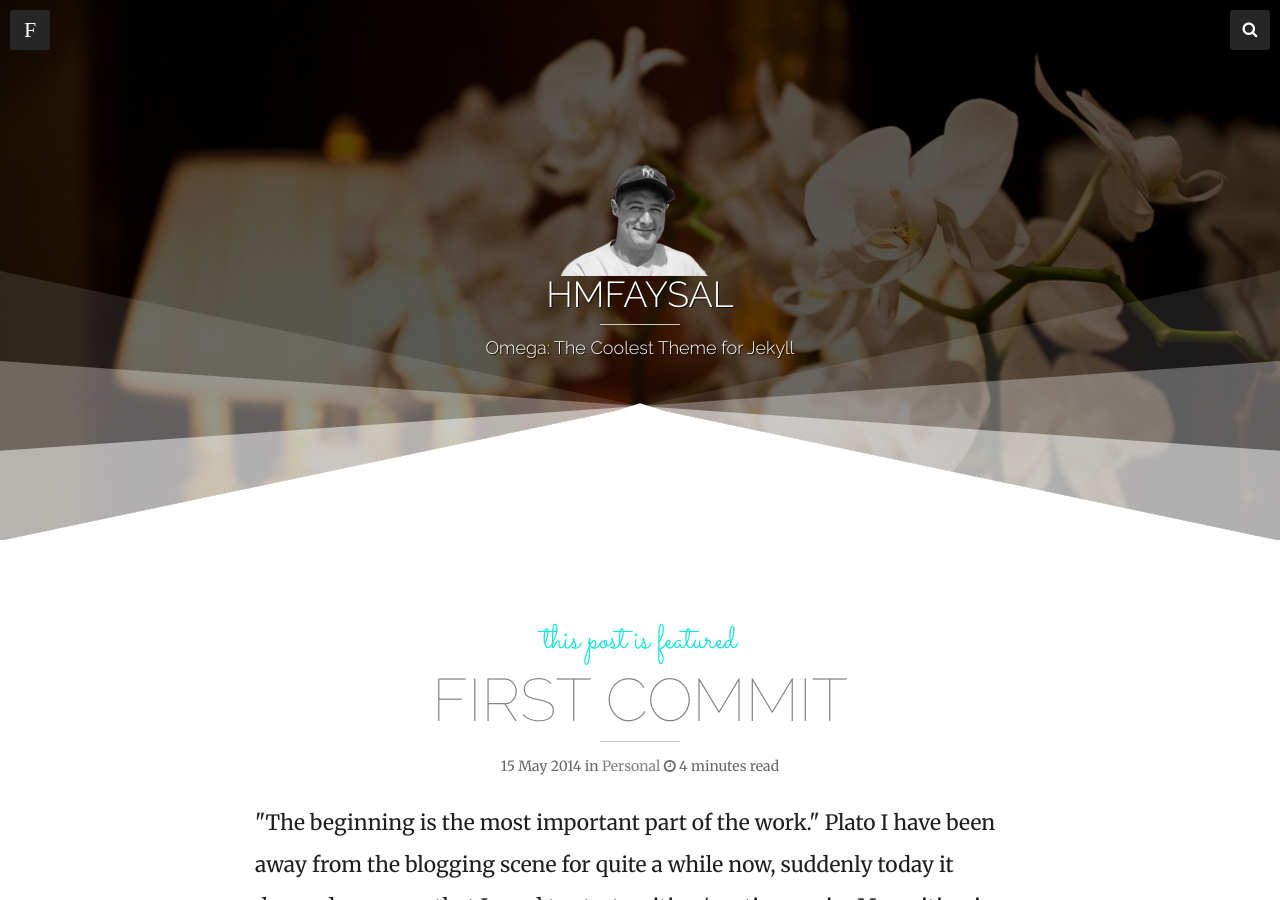
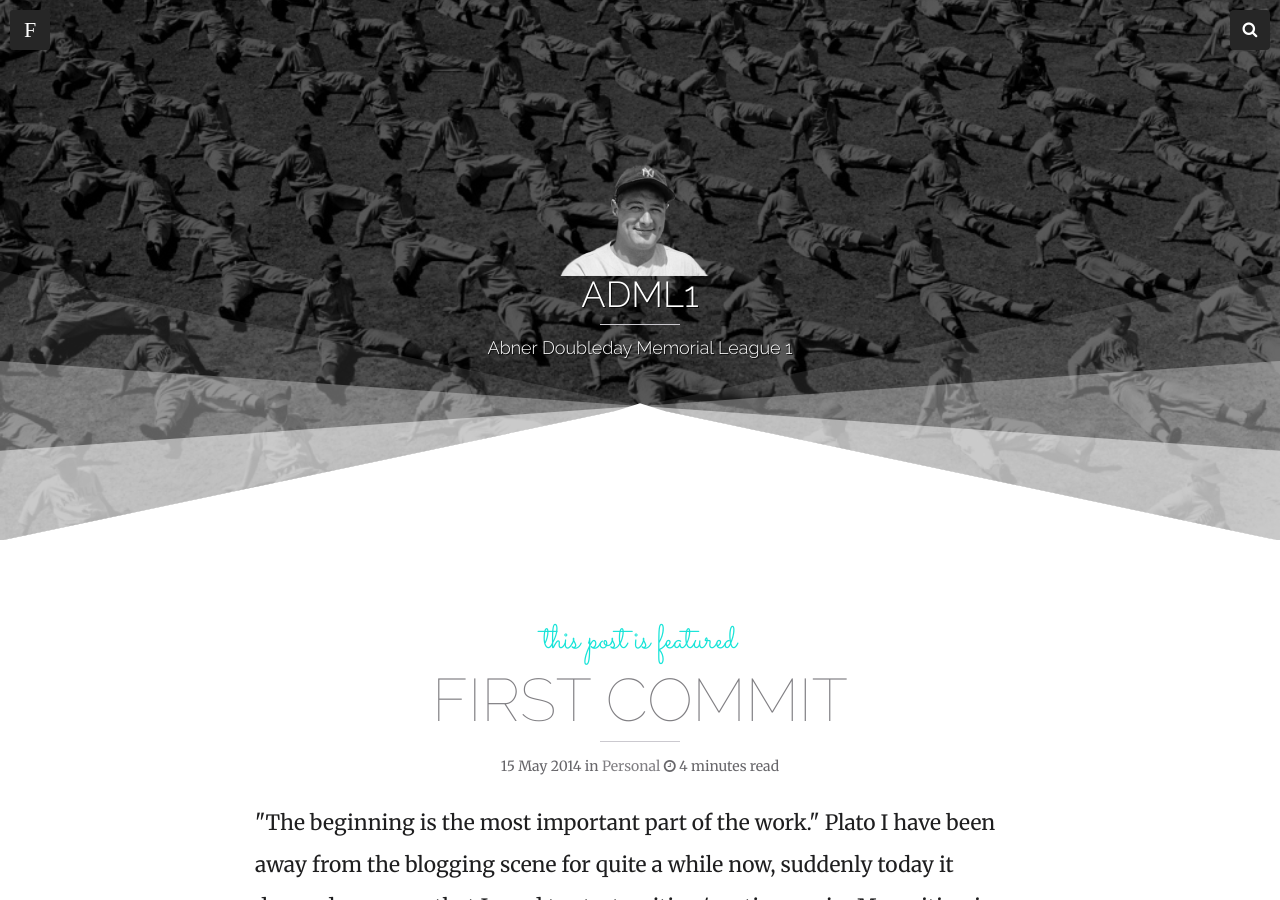
Before and after one commit to classicblunders/classicblunders.github.io, a Jekyll site: the page built from index.html, in a window 1280 px wide and 900 px high. Built offline with Jekyll 4.4.1, drawn with Linux system fonts in a browser that asks for light colours; nearby versions of some CDN libraries; the list of posts is cut into pages by our own code; some of the changed text lies outside the part shown.

Commit message:
Update background and profile pictures

```diff
--- a/_config.yml
+++ b/_config.yml
@@ -1,10 +1,10 @@
-title:            HMFAYSAL
-description:      "Omega: The Coolest Theme for Jekyll"
+title:            ADML1
+description:      "Abner Doubleday Memorial League 1"
 logo:             uhd-gehrig.png
 # omikron.png
-disqus_shortname: hmfaysal
+disqus_shortname: adml1
 # Assign a default image for your site's header and footer
-default_bg:       default_bg1.jpg
+default_bg:       05534755_wp.jpg
 search:           true
 share:            true
 # Read Time is a calculator tp provide post read-time based on word count. Usage is recommended.
@@ -23,9 +23,9 @@ url:       		   http://classicblunders.github.io
 
 # Owner/author information
 owner:
-  name:           Hossain Mohd Faysal
-  avatar:         hmfaysal.jpg
-  email:          hmfaysal@alum.mit.edu
+  name:           Derick Ochi Chan
+  avatar:         Oscar_the_Grouch.jpg
+  email:          derick@unterrible.com
   # Use the coder's toolbox at http://coderstoolbox.net/string/#!encoding=xml&action=encode&charset=us_ascii to encode your description into XML string
   description:    Hossain Mohammad Faysal is an Electrical Engineer and a Mathematician based in Doha, Qatar. His interests are anything that&#8217;s related to math, from math itself to programming languages to music to physics to engineering to philosophy.
   # Social networking links used in footer. Update and remove as you like.
```
Also changed, not shown: images/05534755_wp.jpg (added), images/Oscar_the_Grouch.jpg (added).
